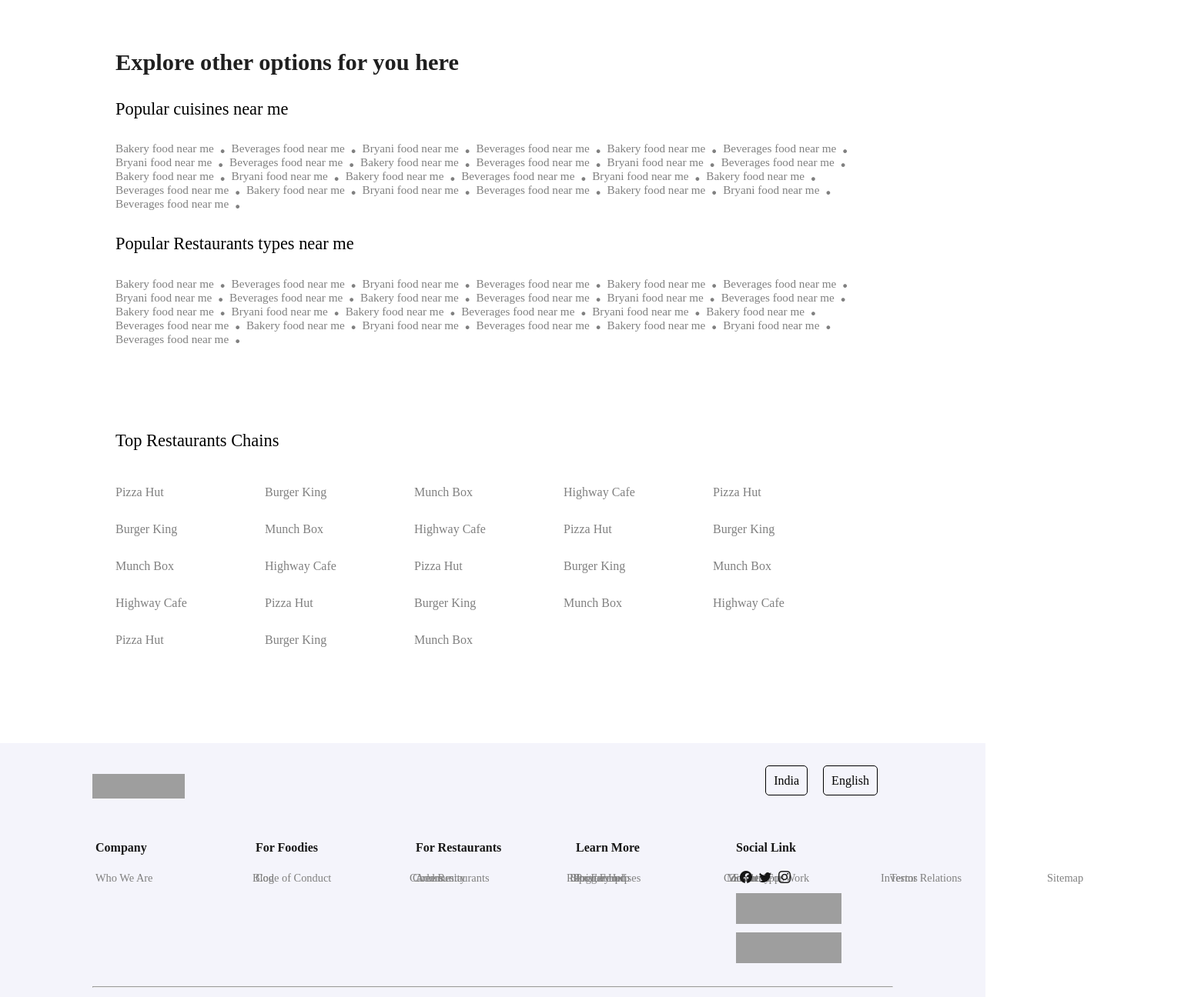
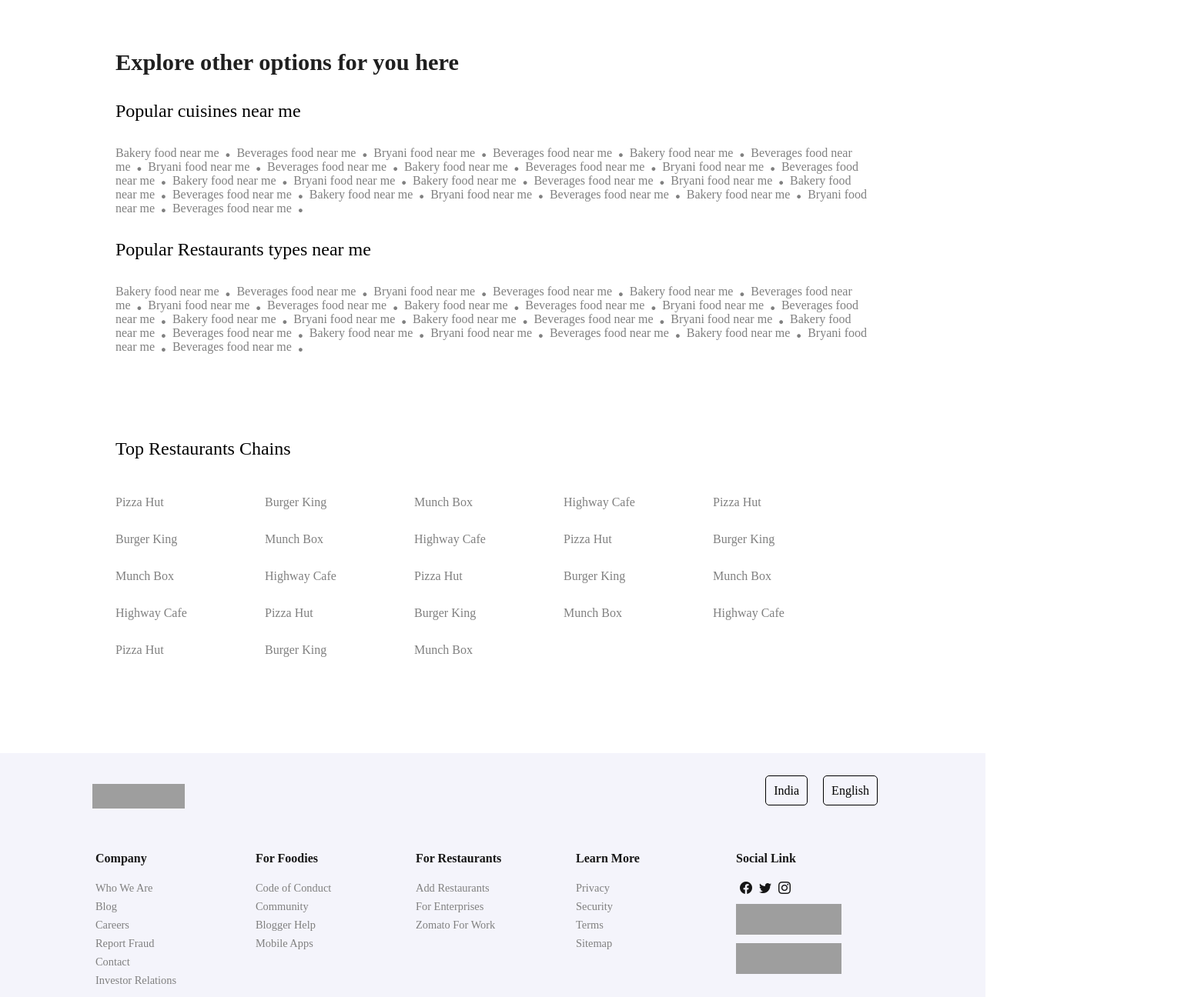
Before and after one commit to ridamaryum/Tassels-Hub-, a plain HTML site: page index.html in a window 1280 px wide. Shown: the part 2440-3736 px from the top of the page at 77% size, 1560 px wide, since content can reach past the window. Drawn offline with nearby package versions, Linux system fonts and the light colour scheme; grey boxes are pictures that could not be loaded.

Commit message:
changing in css

```diff
--- a/index.html
+++ b/index.html
@@ -445,7 +445,7 @@
         <div class="first">
           <div>
             <img
-              src="https://b.zmtcdn.com/web_assets/8313a97515fcb0447d2d77c276532a511583262271.png"
+              src="https://b.zmtcdn.com/web_assets/b40b97e677bc7b2ca77c58c61db266fe1603954218.png?fit=around|198:42&amp;crop=198:42;*,*"
             />
           </div>
           <div class="first-1">
--- a/style.css
+++ b/style.css
@@ -376,7 +376,7 @@ header{
 }
 
 .sec-6 h4{
-    font-size: 1.4rem;
+    font-size: 1.5rem;
     font-weight: lighter;
     color: black;
 }
@@ -384,7 +384,7 @@ header{
 .sec-6 a{
     text-decoration: none;
     color: gray;
-    font-size: 0.95rem;
+    font-size: 1rem;
 }
 
 .sec-6 i{
@@ -444,7 +444,7 @@ header{
 }
 
 .second a{
-    display: inline-block;
+    display: block;
     width: 200px;
     margin-bottom: 7px;
     white-space: nowrap;
```
